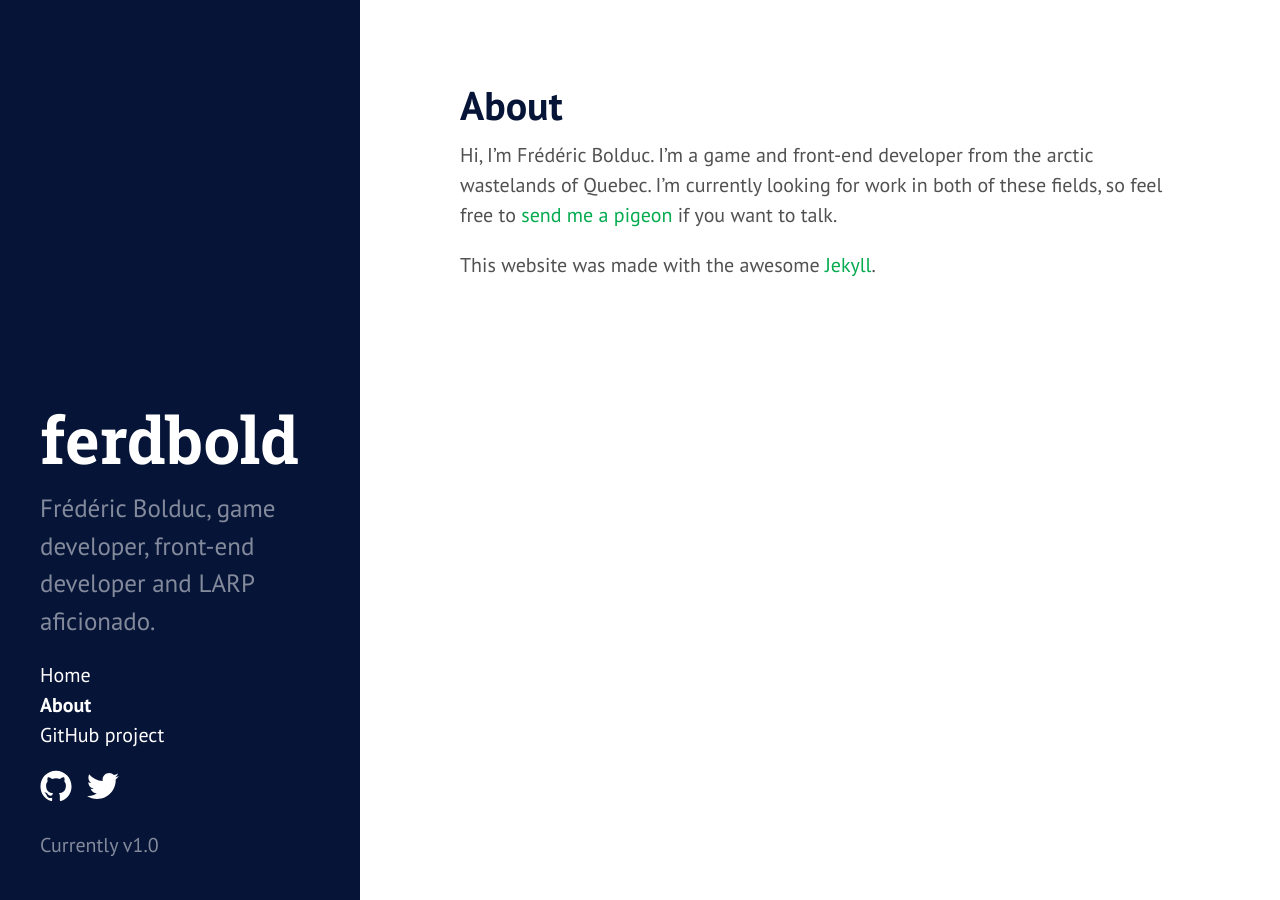
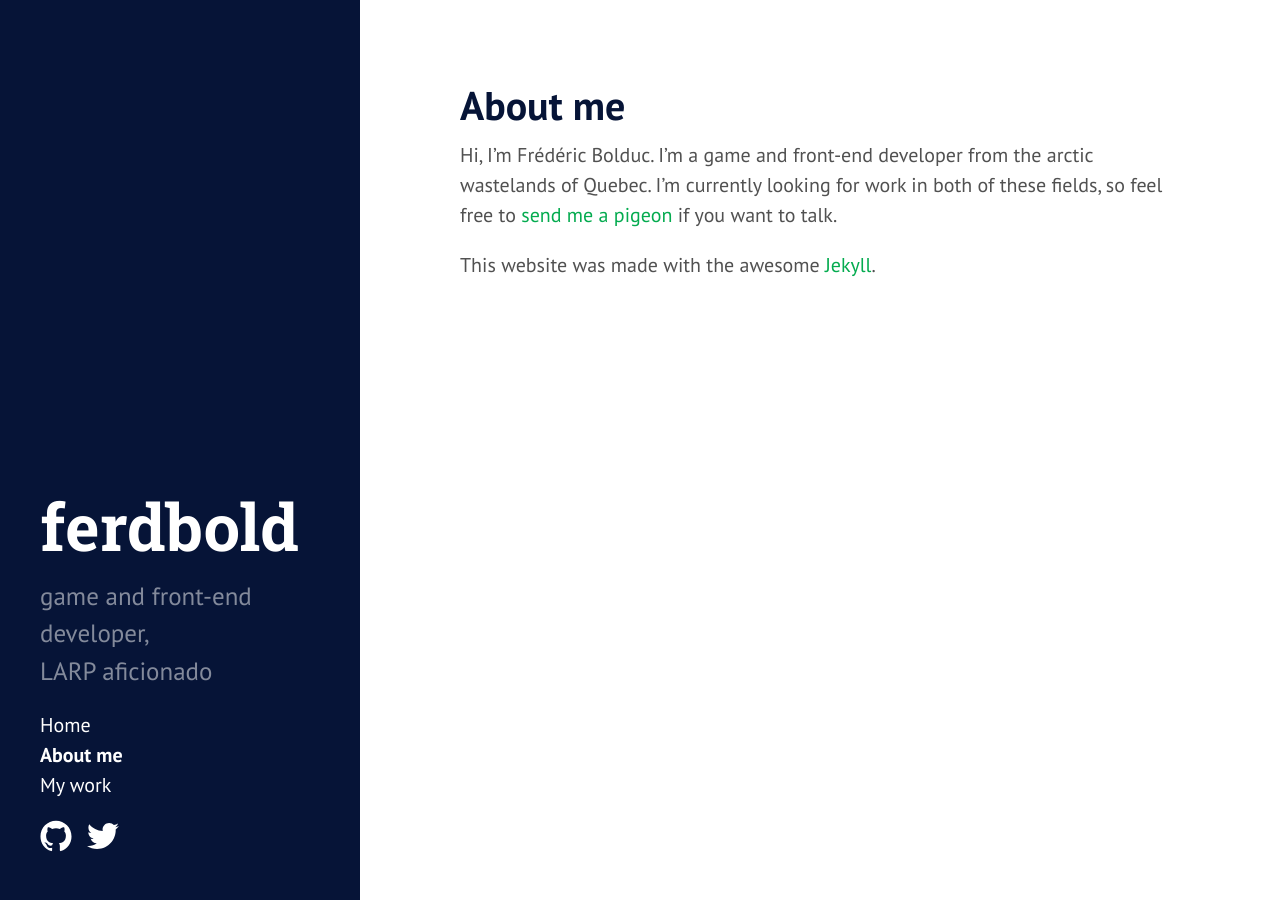
Before and after one commit to ferdbold/ferdbold.github.io, a Jekyll site: the page built from about.md, in a window 1280 px wide. Built offline with Jekyll 4.4.1, drawn with Linux system fonts in a browser that asks for light colours.

Commit message:
Added projects collection
- Projects are now rendered through the _projects collection
- Only pages with show_in_nav front matter are displayed in sidenav
- Removed pointless version mention in sidenav

```diff
--- a/_config.yml
+++ b/_config.yml
@@ -1,6 +1,6 @@
 # Dependencies
 markdown: kramdown
-highlighter: pygments
+highlighter: rouge
 
 # Permalinks
 permalink: pretty
@@ -9,7 +9,7 @@
 title: ferdbold
 tagline: 'front-end guy from the North'
 description: > # this means to ignore newlines until "baseurl:"
-  Frédéric Bolduc, game developer, front-end developer and LARP aficionado.
+  game and front-end developer, LARP&nbsp;aficionado
 url: 'http://ferdbold.github.io'
 github_username: ferdbold
 twitter_username: itsferdbold
@@ -19,7 +19,9 @@
   url: http://github.com/ferdbold
 
 # Custom vars
-version: 1.0
-
 github:
   repo: http://github.com/ferdbold/ferdbold.github.io
+
+collections:
+  projects:
+    output: true
--- a/_includes/sidebar.html
+++ b/_includes/sidebar.html
@@ -18,15 +18,13 @@
       {% assign pages_list = site.pages %}
       {% for node in pages_list %}
         {% if node.title != null %}
-          {% if node.layout == "page" %}
+          {% if node.show_in_nav %}
             <li class="sidebar-nav-item{% if page.url == node.url %} active{% endif %}">
               <a href="{{ node.url }}">{{ node.title }}</a>
             </li>
           {% endif %}
         {% endif %}
       {% endfor %}
-
-      <li class="sidebar-nav-item"><a href="{{ site.github.repo }}">GitHub project</a></li>
     </ul>
 
     <ul class="social-media-list">
@@ -42,7 +40,5 @@
       </li>
       {% endif %}
     </ul>
-
-    <p>Currently v{{ site.version }}</p>
   </div>
 </div>
--- a/about.md
+++ b/about.md
@@ -1,7 +1,8 @@
 ---
 layout: page
-title: About
+title: About me
 permalink: /about/
+show_in_nav: true
 ---
 
 Hi, I'm Frédéric Bolduc. I'm a game and front-end developer from the arctic wastelands of Quebec. I'm currently looking for work in both of these fields, so feel free to [send me a pigeon](mailto:bolducfrederic@gmail.com) if you want to talk.
```
Also changed, not shown: _layouts/project-list.html (added, +27 -0 lines), _layouts/project.html (added, +10 -0 lines), _projects/ferdbold.md (added, +10 -0 lines), _projects/fou-du-bio.md (added, +9 -0 lines), _projects/graph-ve.md (added, +9 -0 lines), _projects/groupe-trifide.md (added, +9 -0 lines), _projects/terra-arcana.md (added, +10 -0 lines), _projects/wonderlan-uqac.md (added, +9 -0 lines), projects.md (added, +7 -0 lines).
